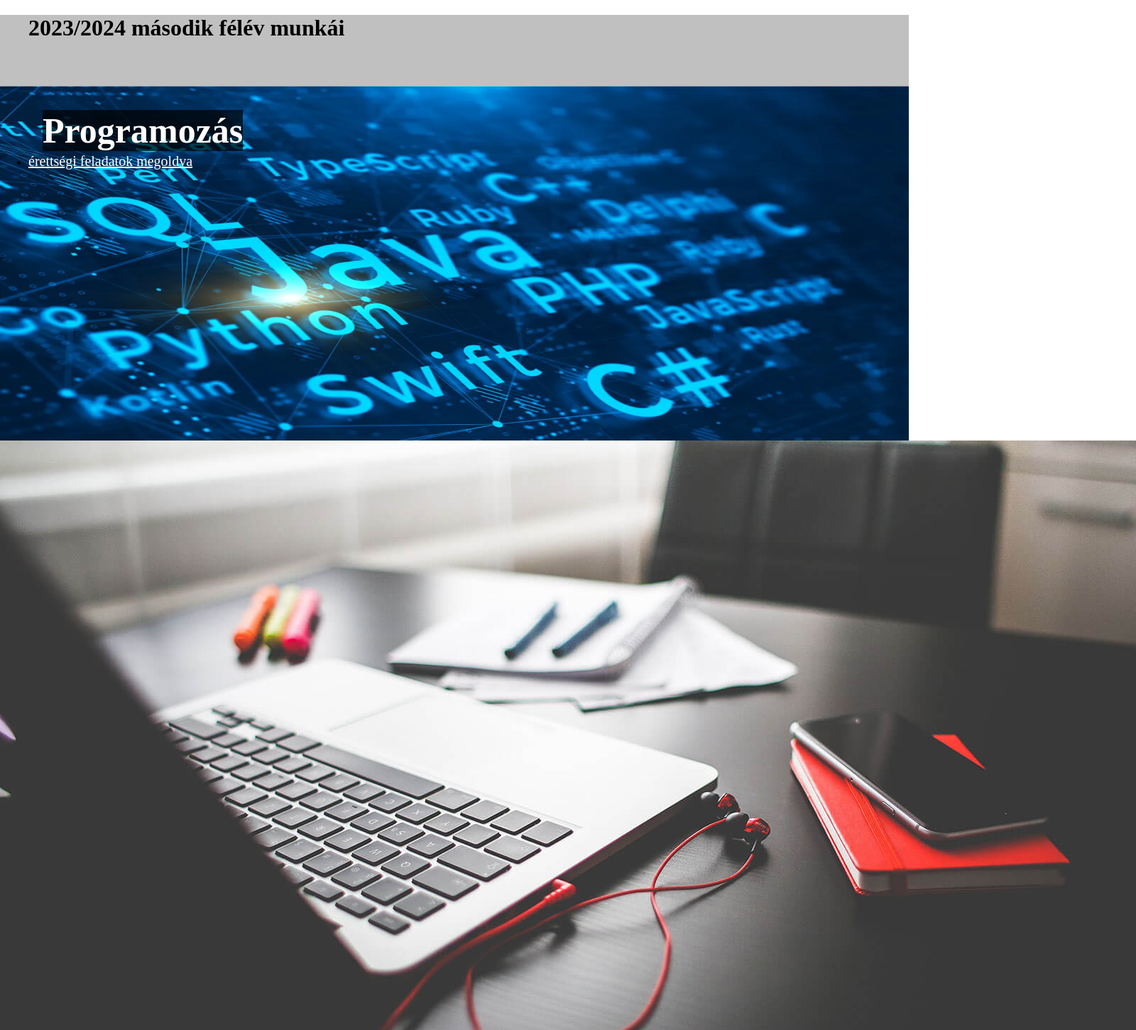
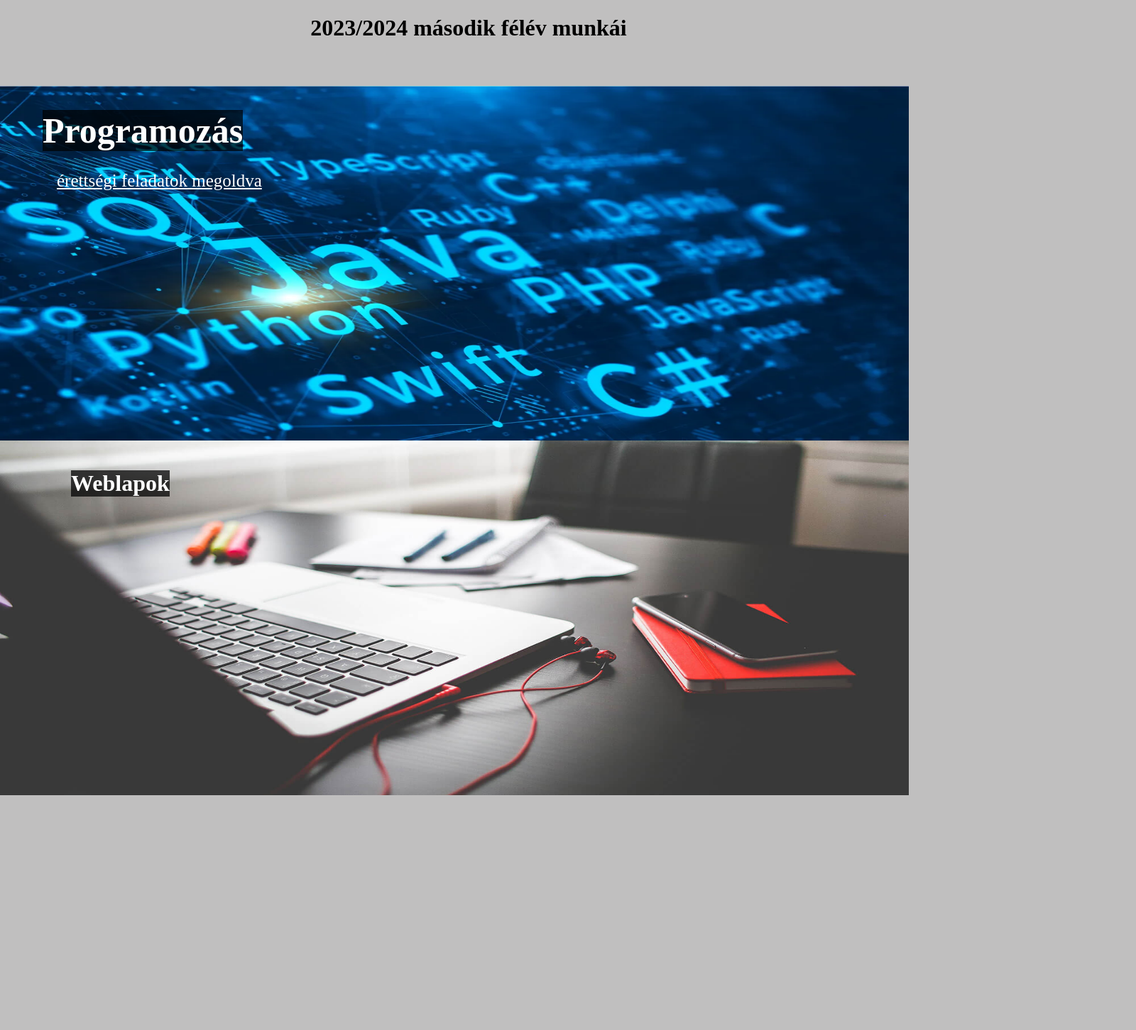
Before and after one commit to KickChester/Informatika1, a plain HTML site: page index.html in a window 1280 px wide. Shown: the top 1452 px of the page at 71% size, 1600 px wide, since content can reach past the window. After the commit the page ends 1125 px from the top, so only its background shows below. Drawn offline with Linux system fonts and the light colour scheme.

Commit message:
Add files via upload

```diff
--- a/welap.css
+++ b/welap.css
@@ -4,7 +4,8 @@
 body{
 
 
-margin:0%;
+margin: 0%;
+background-color: rgb(192, 191, 191);
 
 }
 
@@ -14,11 +15,15 @@ margin:0%;
 
     height: 100px;
     width: 100%;
-    background-color: rgb(192, 192, 192);
-    margin: 0%;
+    background-color: rgb(192, 191, 191);
 
 
-    }
+    text-align: center;
+
+
+
+
+}
 
     .div2{
         height: 500px;
@@ -52,13 +57,41 @@ color: white;
     }
 
     .div2 ul{
-        position: absolute;
+        position: relative;
          top: 200px;
 
 
     }
 
-    a{
+    .div2 a{
         color: white;
-        font-size: 20px;
+        font-size: 25px;
+        position: relative;
+        top: -600px;
+        left: 40px;
+        z-index: 2;
     }
+
+    .div3{
+        height: 500px;
+        margin: 0%;
+        width: 100%;
+        background-color: gray;
+        position: relative;
+    }
+.div3 img{
+
+    width: 100%;
+    height: 100%;
+    position: relative;
+
+}
+.div3 h1{
+    position: absolute;
+     top: 20px;
+     left: 100px;
+     background-color: rgba(0, 0, 0, 0.733);
+     color: white;
+
+
+}
```
